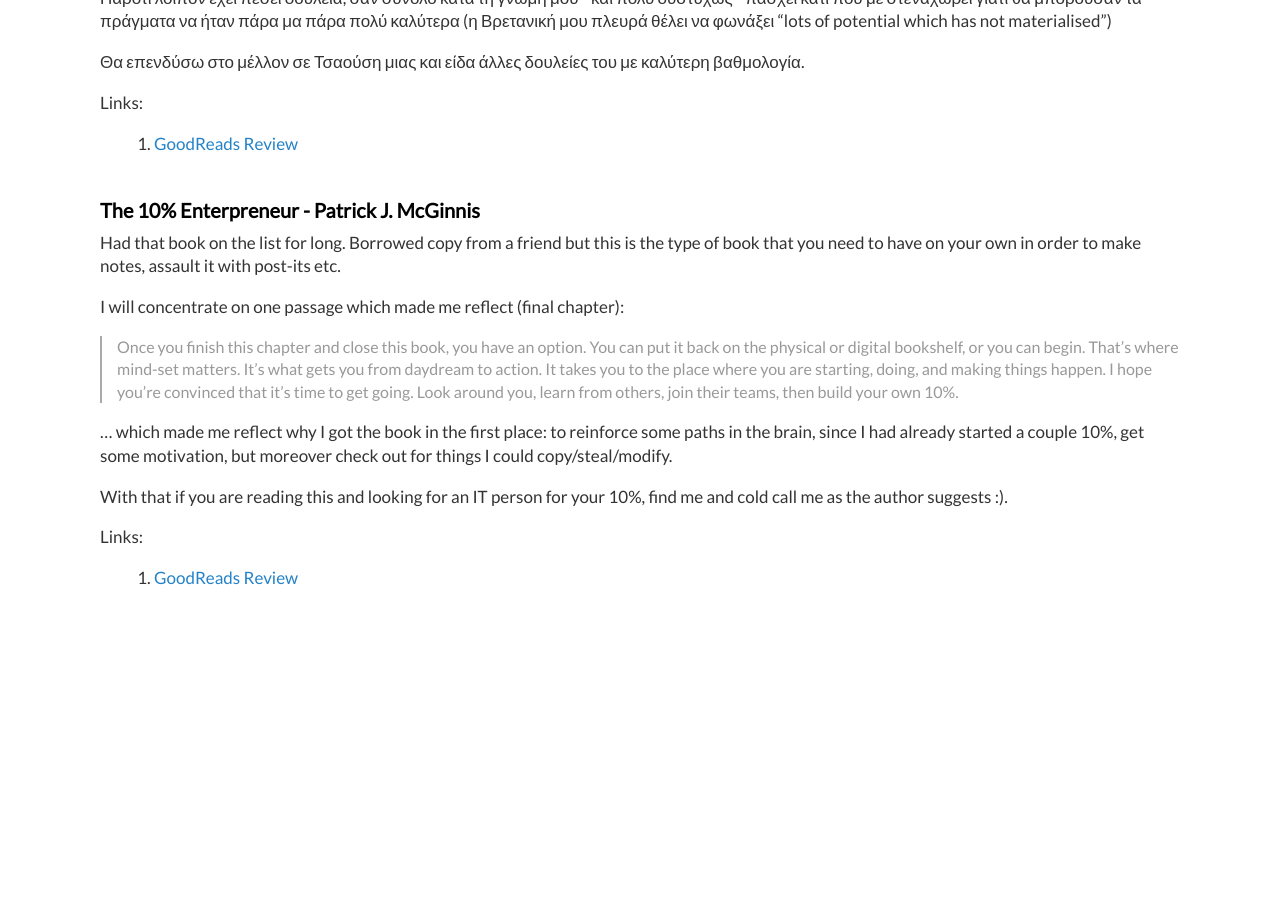
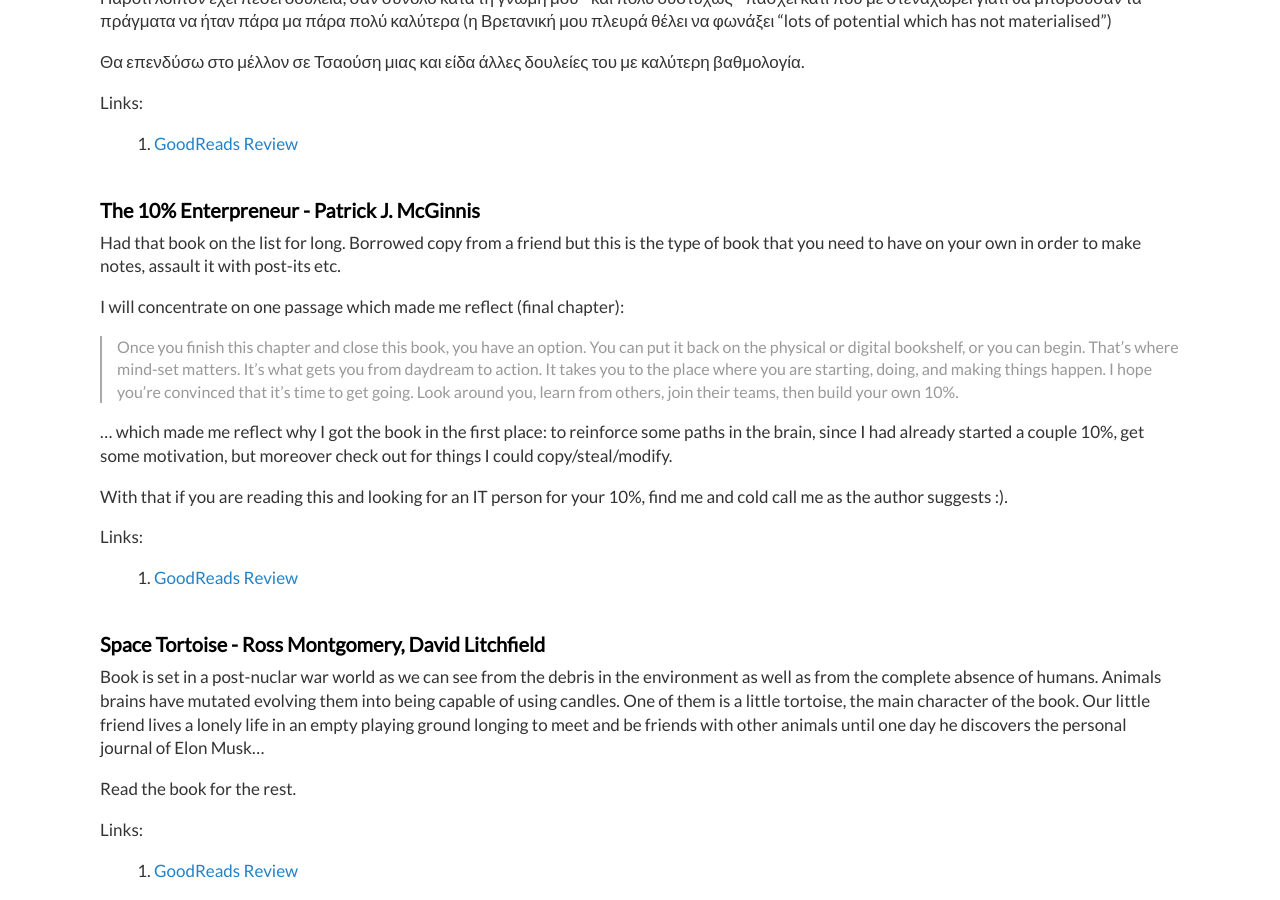
Before and after one commit to dimitrismistriotis/dimitrismistriotis.github.io, a Jekyll site: the page built from _posts/2018-01-21-books_of_2018.md, in a window 1280 px wide and 900 px high, scrolled down 8133 px. Built offline with Jekyll 4.4.1, drawn with Linux system fonts in a browser that asks for light colours; before the commit the page ends 8740 px from its top, so only the background shows below that.

Commit message:
Space Tortoise

```diff
--- a/_posts/2018-01-21-books_of_2018.md
+++ b/_posts/2018-01-21-books_of_2018.md
@@ -489,3 +489,20 @@ find me and cold call me as the author suggests :).
 Links:
 
 1.  [GoodReads Review](https://www.goodreads.com/review/show/1963664471)
+
+## Space Tortoise - Ross Montgomery, David Litchfield
+
+Book is set in a post-nuclar war world as we can see from the debris in
+the environment as well as from the complete absence of humans. Animals
+brains have mutated evolving them into being capable of using candles.
+One of them is a little tortoise, the main character of the book. Our
+little friend lives a lonely life in an empty playing ground longing to
+meet and be friends with other animals until one day he discovers the
+personal journal of Elon Musk...
+
+Read the book for the rest.
+
+
+Links:
+
+1.  [GoodReads Review](https://www.goodreads.com/review/show/2579454066)
```
